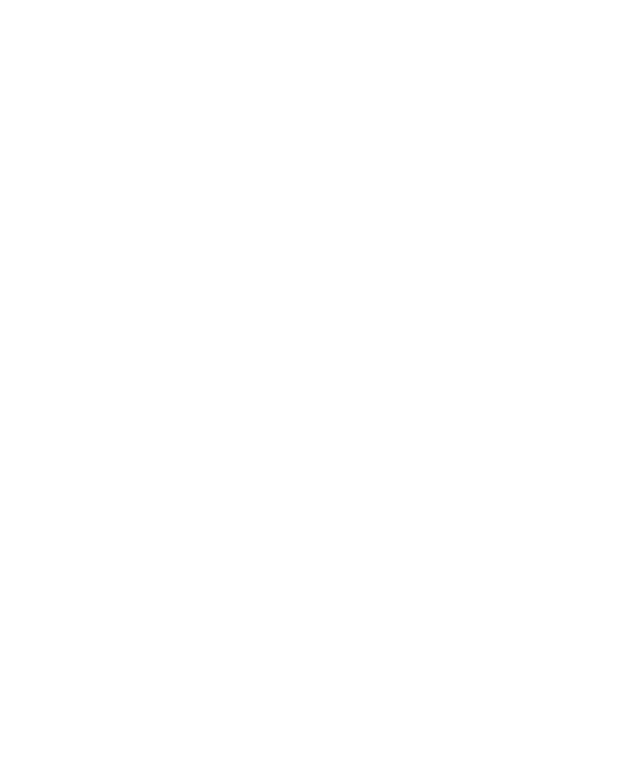
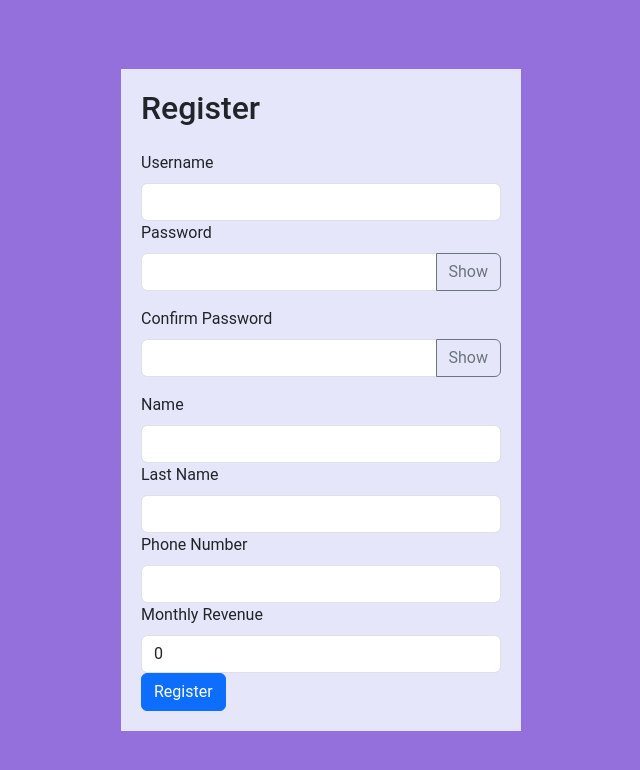
Before and after one commit to IgorCooli/financio-fe, a React (Create React App) app: page /register in a window 1280 px wide. Before the commit this address had no page. Shown: the top 770 px of the page, without its empty margins (319-959 px from the left). Built offline with nearby package versions, Linux system fonts and the light colour scheme; the HTML template or start-up script is replaced by a standard one.

Commit message:
simple registration module

```diff
--- a/src/App.js
+++ b/src/App.js
@@ -3,12 +3,14 @@
 import Login from './components/auth/Login';
 import HomePage from './components/home/HomePage';
 import ProtectedRoute from "./config/route/ProtectedRoute";
+import RegisterPage from "./components/registeruser/RegisterPage";
 
 function App() {
     return (
         <Router>
             <Routes>
                 <Route path="/" element={<Login />} />
+                <Route path="/register" element={<RegisterPage />} />
                 <Route
                     path="/home"
                     element={<ProtectedRoute element={<HomePage />} />} // Use CustomRoute with element
--- a/src/components/auth/Login.js
+++ b/src/components/auth/Login.js
@@ -17,6 +17,10 @@
             setShowAlert(true);
         }
     };
+
+    const register = () => {
+        navigate('/register')
+    }
 
     const containerStyle = {
         backgroundColor: 'white'
@@ -60,7 +64,7 @@
                                 </Button>
                             </Col>
                             <Col xs="auto">
-                                <Button variant="warning" type="button">
+                                <Button variant="warning" type="button" onClick={register}>
                                     Register
                                 </Button>
                             </Col>
--- /dev/null
+++ b/src/components/registeruser/RegisterPage.js
@@ -0,0 +1,139 @@
+import React, { useState } from 'react';
+import { Form, Button, Container, InputGroup } from 'react-bootstrap';
+import { register } from '../../service/registeruser/RegisterService';
+import { useNavigate } from 'react-router-dom';
+
+const RegisterPage = () => {
+    const [formData, setFormData] = useState({
+        username: '',
+        password: '',
+        confirmPassword: '',
+        name: '',
+        lastName: '',
+        phoneNumber: '',
+        monthlyRevenue: 0.0,
+    });
+
+    const [showPassword, setShowPassword] = useState(false);
+    const [showConfirmPassword, setShowConfirmPassword] = useState(false);
+    const navigate = useNavigate();
+
+    const handleChange = (e) => {
+        const { name, value } = e.target;
+        setFormData({
+            ...formData,
+            [name]: value,
+        });
+    };
+
+    const handleRegister = () => {
+        if (formData.password !== formData.confirmPassword) {
+            alert('Passwords do not match');
+            return;
+        }
+
+        register(formData)
+            .then((response) => {
+                // Handle a successful registration here, e.g., redirect to login page.
+                console.log('Registration successful', response);
+                navigate('/')
+            })
+            .catch((error) => {
+                // Handle registration error, e.g., display an error message.
+                console.error('Registration failed', error);
+
+            });
+    };
+
+    return (
+        <Container className="d-flex justify-content-center align-items-center vh-100">
+            <Form style={{ width: '400px', backgroundColor: '#E6E6FA', padding: '20px' }}>
+                <h2 className="mb-4">Register</h2>
+                <Form.Group controlId="formUsername">
+                    <Form.Label>Username</Form.Label>
+                    <Form.Control
+                        type="text"
+                        name="username"
+                        value={formData.username}
+                        onChange={handleChange}
+                    />
+                </Form.Group>
+                <Form.Group controlId="formPassword">
+                    <Form.Label>Password</Form.Label>
+                    <InputGroup className="mb-3">
+                        <Form.Control
+                            type={showPassword ? 'text' : 'password'}
+                            name="password"
+                            value={formData.password}
+                            onChange={handleChange}
+                        />
+                        <Button
+                            variant="outline-secondary"
+                            onClick={() => setShowPassword(!showPassword)}
+                        >
+                            {showPassword ? 'Hide' : 'Show'}
+                        </Button>
+                    </InputGroup>
+                </Form.Group>
+                <Form.Group controlId="formConfirmPassword">
+                    <Form.Label>Confirm Password</Form.Label>
+                    <InputGroup className="mb-3">
+                        <Form.Control
+                            type={showConfirmPassword ? 'text' : 'password'}
+                            name="confirmPassword"
+                            value={formData.confirmPassword}
+                            onChange={handleChange}
+                        />
+                        <Button
+                            variant="outline-secondary"
+                            onClick={() => setShowConfirmPassword(!showConfirmPassword)}
+                        >
+                            {showConfirmPassword ? 'Hide' : 'Show'}
+                        </Button>
+                    </InputGroup>
+                </Form.Group>
+                <Form.Group controlId="formName">
+                    <Form.Label>Name</Form.Label>
+                    <Form.Control
+                        type="text"
+                        name="name"
+                        value={formData.name}
+                        onChange={handleChange}
+                    />
+                </Form.Group>
+                <Form.Group controlId="formLastName">
+                    <Form.Label>Last Name</Form.Label>
+                    <Form.Control
+                        type="text"
+                        name="lastName"
+                        value={formData.lastName}
+                        onChange={handleChange}
+                    />
+                </Form.Group>
+                <Form.Group controlId="formPhoneNumber">
+                    <Form.Label>Phone Number</Form.Label>
+                    <Form.Control
+                        type="text"
+                        name="phoneNumber"
+                        value={formData.phoneNumber}
+                        onChange={handleChange}
+                    />
+                </Form.Group>
+                <Form.Group controlId="formMonthlyRevenue">
+                    <Form.Label>Monthly Revenue</Form.Label>
+                    <Form.Control
+                        type="number"
+                        name="monthlyRevenue"
+                        value={formData.monthlyRevenue}
+                        onChange={handleChange}
+                    />
+                </Form.Group>
+                <Button variant="primary" onClick={handleRegister}>
+                    Register
+                </Button>
+            </Form>
+        </Container>
+    );
+};
+
+export default RegisterPage;
--- a/src/index.css
+++ b/src/index.css
@@ -3,6 +3,7 @@
 
 body {
   margin: 0;
+  background-color: #9370DB;
   font-family: 'Roboto', -apple-system, BlinkMacSystemFont, 'Segoe UI', 'Roboto', 'Oxygen',
     'Ubuntu', 'Cantarell', 'Fira Sans', 'Droid Sans', 'Helvetica Neue',
     sans-serif;
--- a/src/service/auth/AuthenticationService.js
+++ b/src/service/auth/AuthenticationService.js
@@ -21,6 +21,7 @@
 
 const logout = () => {
     const currentHostname = window.location.hostname;
+    //TODO no heroku nao está deletando o cookie... analisar
     const domain = currentHostname === 'localhost' ? 'localhost' : 'https://financio-fe-53b8b9d0c120.herokuapp.com/';
 
     Cookies.remove("x-token", { path: '/', domain });
--- /dev/null
+++ b/src/service/registeruser/RegisterService.js
@@ -0,0 +1,19 @@
+export const register = async (userData) => {
+    try {
+        const response = await fetch('https://financio-be-b0c1d25807f0.herokuapp.com/register', {
+            method: 'POST',
+            headers: {
+                'Content-Type': 'application/json',
+            },
+            body: JSON.stringify(userData),
+        });
+
+        if (!response.status === 201) {
+            // Handle the error here, such as throwing an exception or returning an error object
+            throw new Error('Registration failed');
+        }
+    } catch (error) {
+        // Handle network errors, request errors, or other issues
+        throw error;
+    }
+};
```
